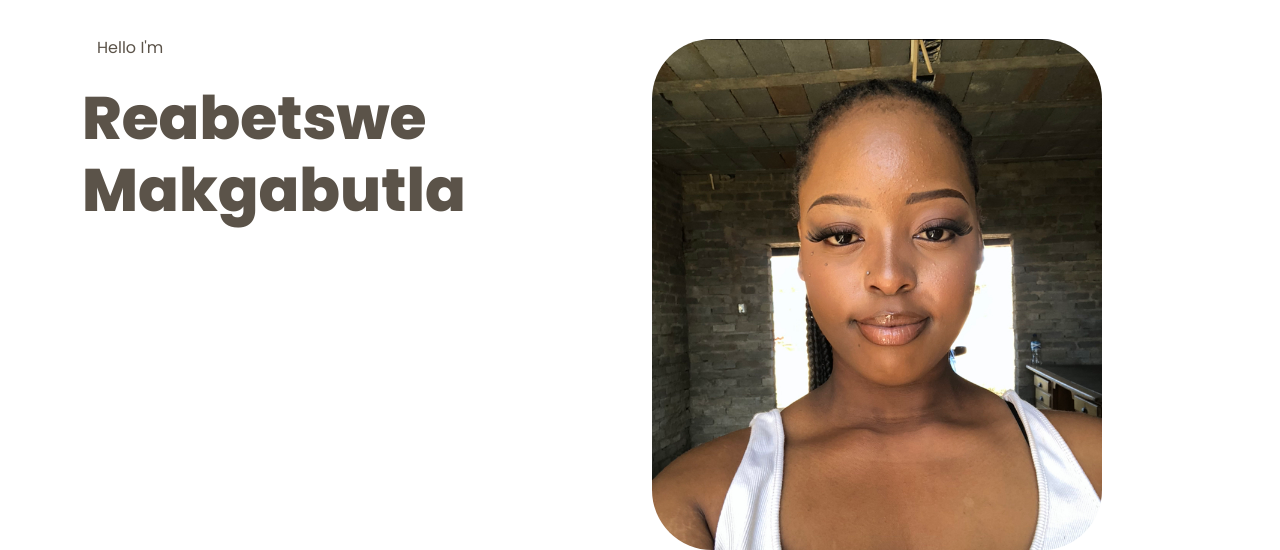
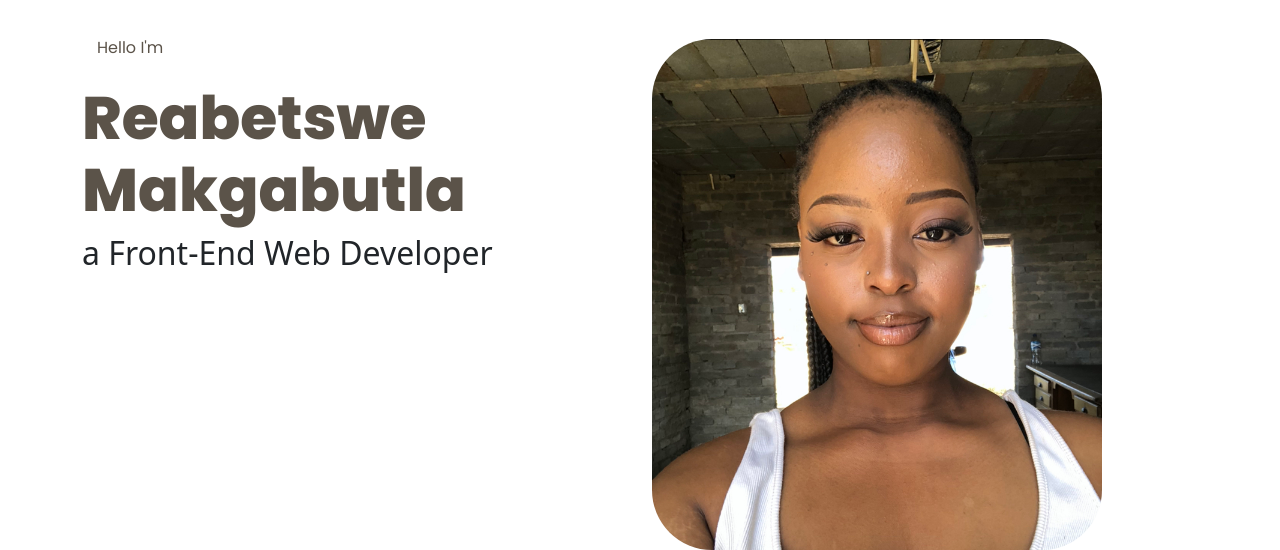
Before and after one commit to ReaDaCoder/bootcamplesson1, a plain HTML site: page index.html in a window 1280 px wide. Shown: the part 387-937 px from the top of the page. Drawn offline with nearby package versions, Linux system fonts and the light colour scheme.

```diff
--- a/script.js
+++ b/script.js
@@ -8,3 +8,8 @@
 };
 let h1 = document.querySelector("h1");
 h1.innerHTML = name + surname;
+
+let h2 = document.querySelector("h2");
+h2.innerHTML = bio;
+
+let container = document.querySelector("#contactInfo");
```
Also changed, not shown: contact.html (+5 -0 lines).
